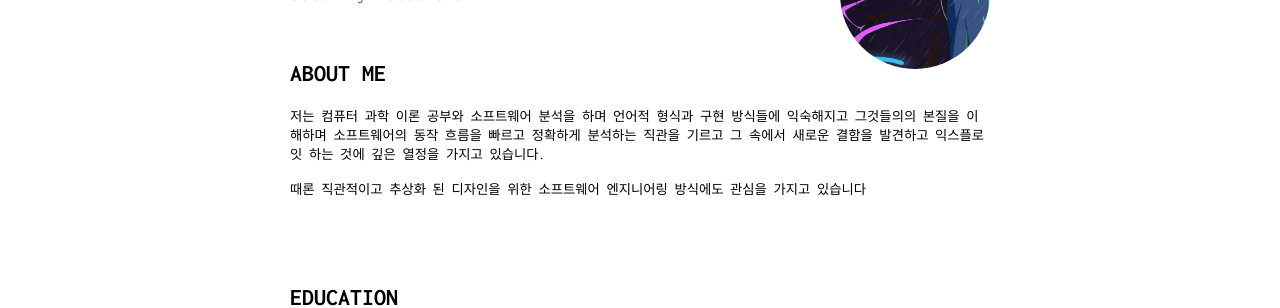
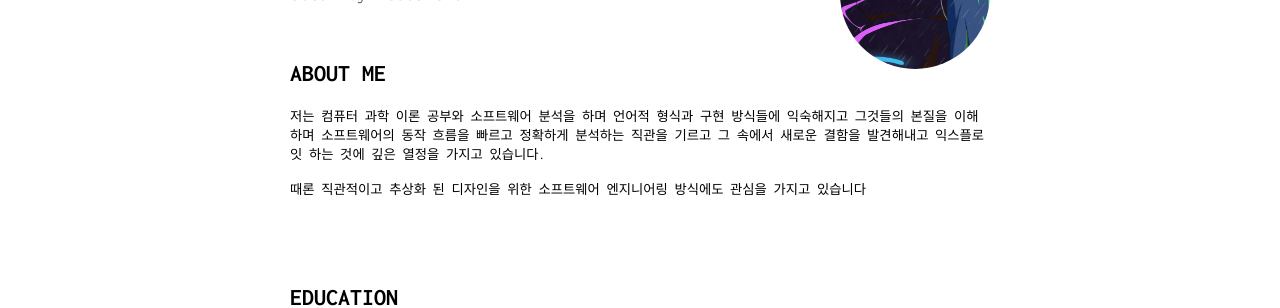
Before and after one commit to Bugeun/bugeun.github.io, a Jekyll site: the page built from index.md, in a window 1280 px wide. Shown: the part 202-510 px from the top of the page. Built offline with Jekyll 4.4.1, drawn with Linux system fonts in a browser that asks for light colours.

Commit message:
Update index.md

```diff
--- a/index.md
+++ b/index.md
@@ -11,7 +11,7 @@ Security Researcher
 
 ## ABOUT ME
 
-<p><small>저는 컴퓨터 과학 이론 공부와 소프트웨어 분석을 하며 언어적 형식과 구현 방식들에 익숙해지고 그것들의의 본질을 이해하며 소프트웨어의 동작 흐름을 빠르고 정확하게 분석하는 직관을 기르고 그 속에서 새로운 결함을 발견하고 익스플로잇 하는 것에 깊은 열정을 가지고 있습니다.</small></p>
+<p><small>저는 컴퓨터 과학 이론 공부와 소프트웨어 분석을 하며 언어적 형식과 구현 방식들에 익숙해지고 그것들의 본질을 이해하며 소프트웨어의 동작 흐름을 빠르고 정확하게 분석하는 직관을 기르고 그 속에서 새로운 결함을 발견해내고 익스플로잇 하는 것에 깊은 열정을 가지고 있습니다.</small></p>
 
 <p><small>때론 직관적이고 추상화 된 디자인을 위한 소프트웨어 엔지니어링 방식에도 관심을 가지고 있습니다</small></p>
 
```
